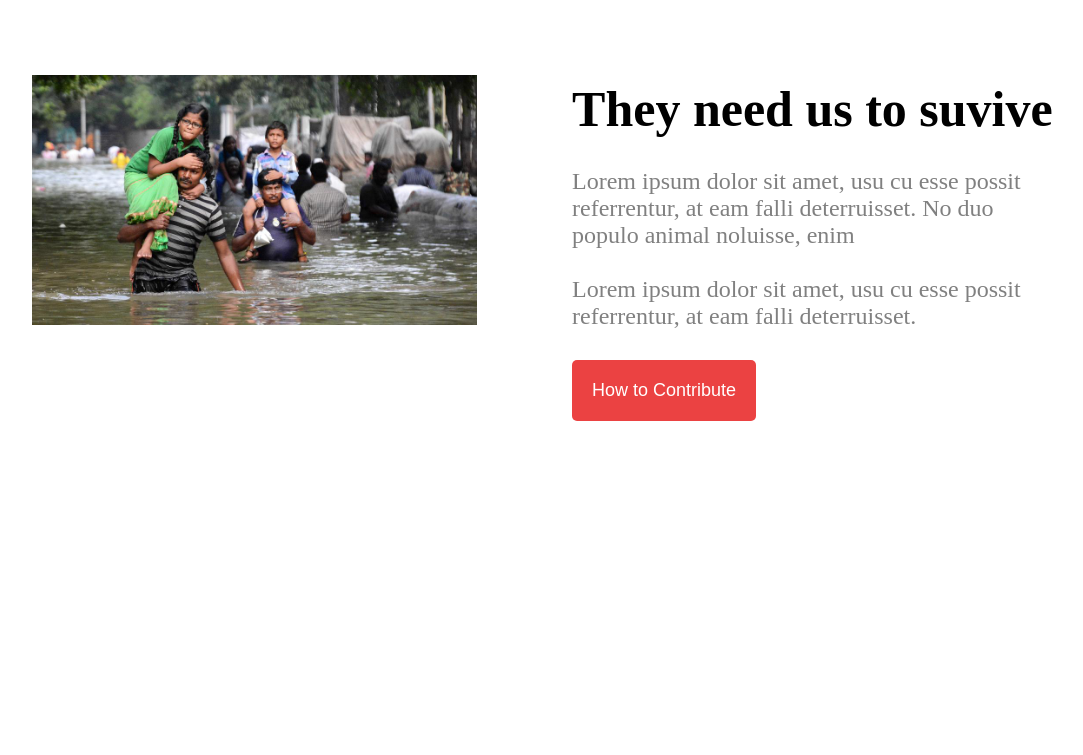
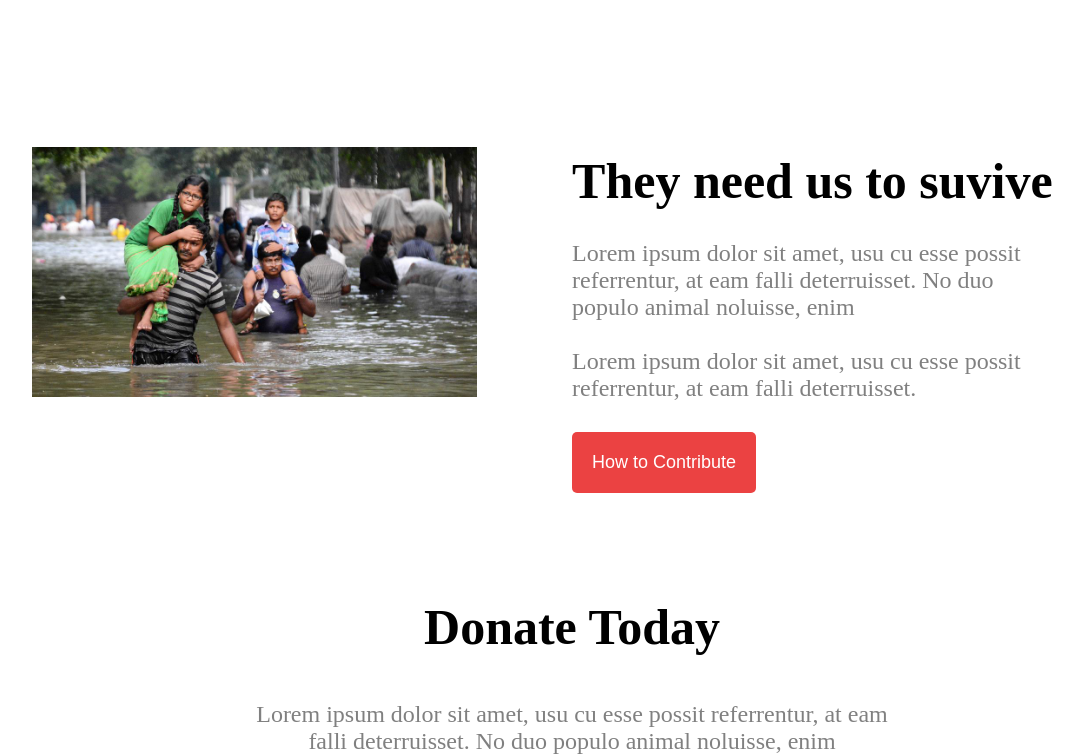
Before and after one commit to snayeemu/donate_today, a plain HTML site: page index.html in a window 1280 px wide. Shown: the part 2723-3478 px from the top of the page, without its empty margins (68-1151 px from the left). Before the commit the page ends 3149 px from the top, so only its background shows below. Drawn offline with Linux system fonts and the light colour scheme.

Commit message:
added get my

```diff
--- a/index.html
+++ b/index.html
@@ -103,6 +103,11 @@
                 <button class="dependButton">How to Contribute</button>
             </div>
         </section>
+        <section class="donateContainer">
+            <h3 class="donateTitle">Donate Today</h3>
+            <p class="donateDescription">Lorem ipsum dolor sit amet, usu cu esse possit referrentur, at eam falli
+                deterruisset. No duo populo animal noluisse, enim</p>
+        </section>
     </main>
     <footer>
 
--- a/style/style.css
+++ b/style/style.css
@@ -54,6 +54,9 @@
 }
 .donateDescription{
     color: gray;
+    font-size: 24px;
+    max-width: 50%;
+    text-align: center;
 }
 .donateAmountContainer{
     display: flex;
```
